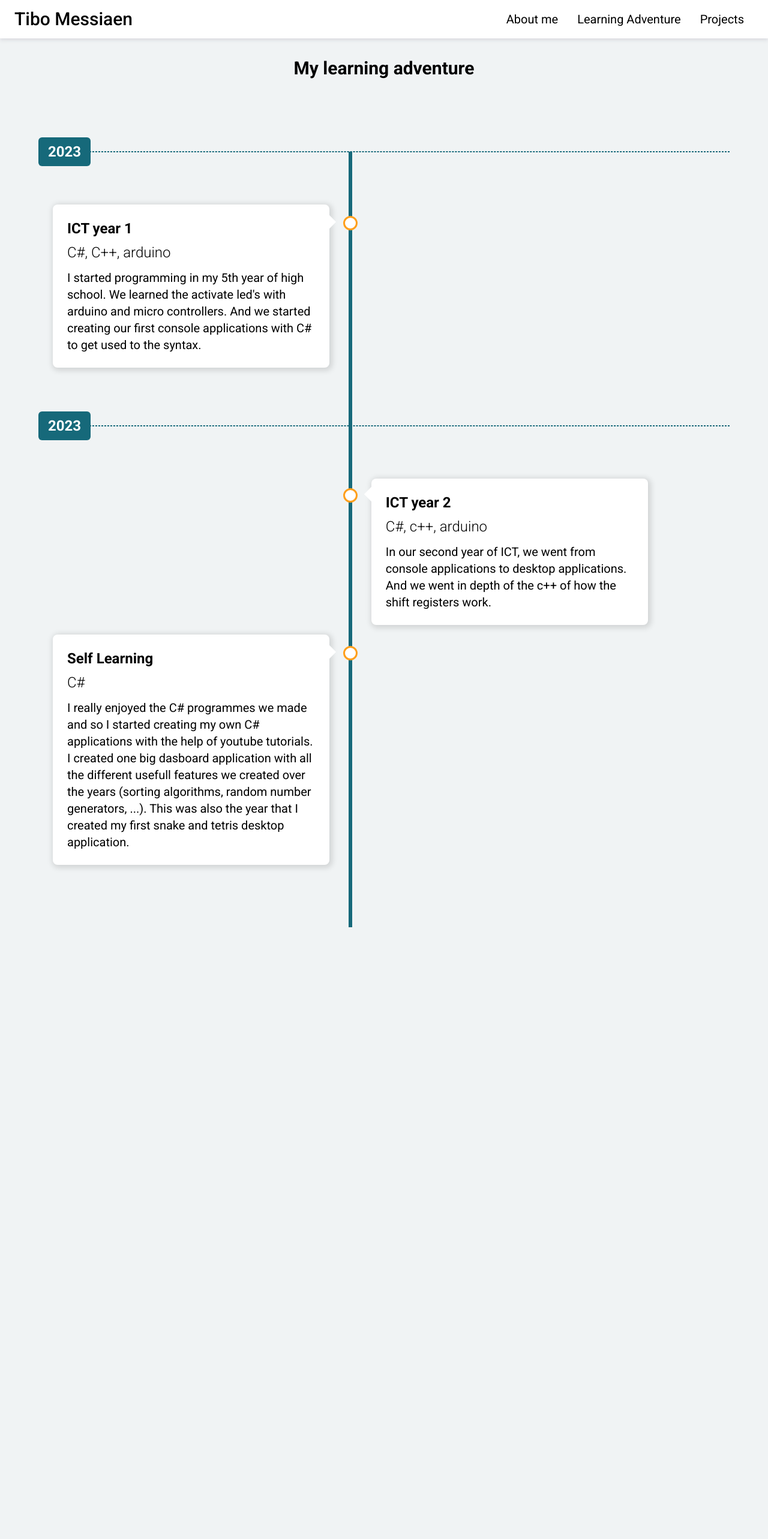
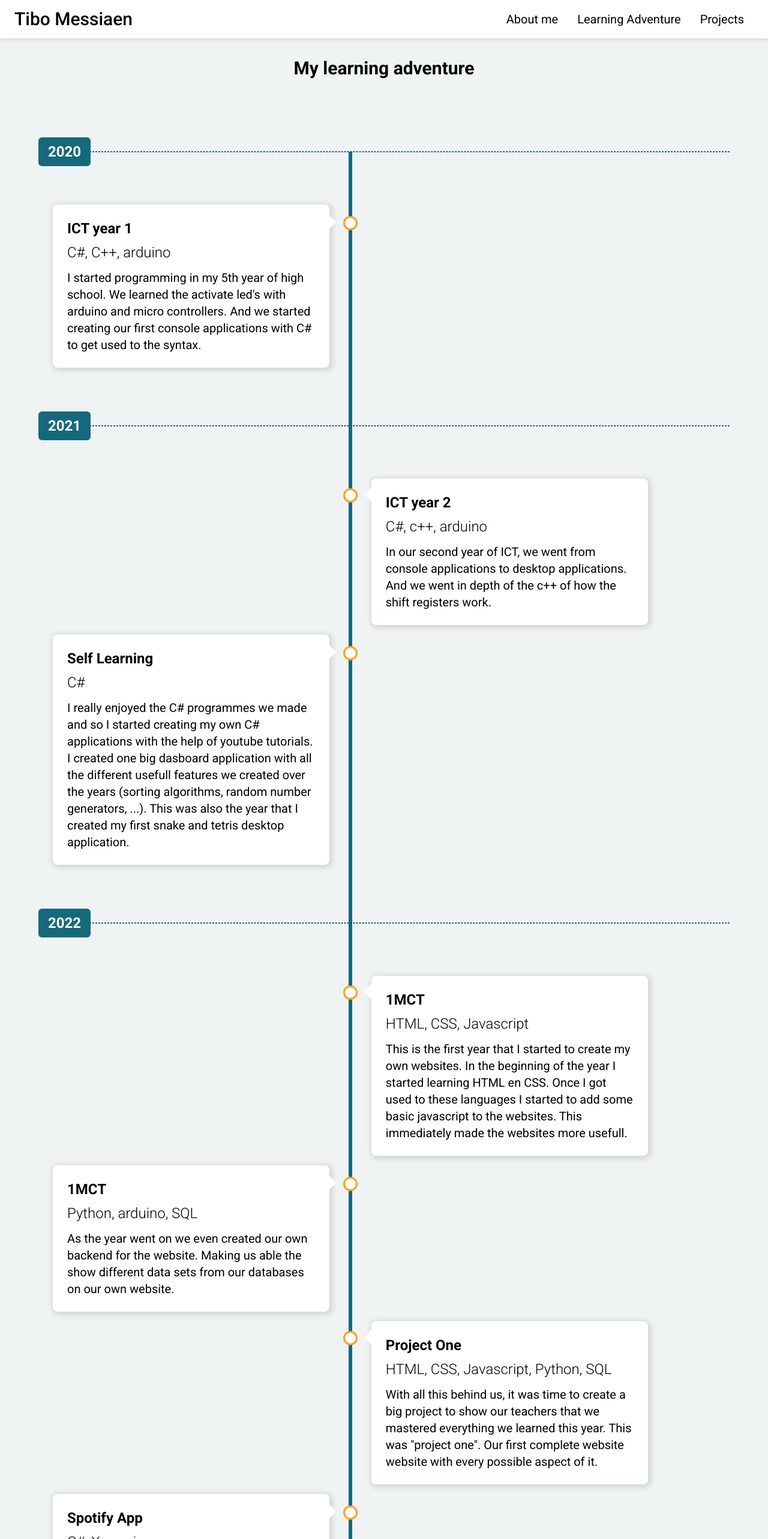
Before and after one commit to Vandammecasper/Portfolio, a React (Vite) app in the folder Portfolio/: page /learning in a window 1280 px wide. Shown: the top 2566 px of the page at 60% size. Before the commit the page ends 1546 px from the top, so only its background shows below. Built offline with nearby package versions, Linux system fonts and the light colour scheme.

Commit message:
feat: more projects

```diff
--- a/Portfolio/src/routes/Learning.tsx
+++ b/Portfolio/src/routes/Learning.tsx
@@ -11,12 +11,25 @@ function Learning() {
         <Title title="My learning adventure"/>
 
         <div className='max-w-6xl m-auto'>
-          <SeperatorLine year="2023"/>
+          <SeperatorLine year="2020"/>
           <LearningCard side='left' title='ICT year 1' subtitle='C#, C++, arduino' content="I started programming in my 5th year of high school. We learned the activate led's with arduino and micro controllers. And we started creating our first console applications with C# to get used to the syntax."/>
 
-          <SeperatorLine year="2023"/>
+          <SeperatorLine year="2021"/>
           <LearningCard side='right' title='ICT year 2' subtitle='C#, c++, arduino' content='In our second year of ICT, we went from console applications to desktop applications. And we went in depth of the c++ of how the shift registers work.'/>
           <LearningCard side='left' title='Self Learning' subtitle='C#' content='I really enjoyed the C# programmes we made and so I started creating my own C# applications with the help of youtube tutorials. I created one big dasboard application with all the different usefull features we created over the years (sorting algorithms, random number generators, ...). This was also the year that I created my first snake and tetris desktop application.'/>
+
+          <SeperatorLine year="2022"/>
+          <LearningCard side='right' title='1MCT' subtitle='HTML, CSS, Javascript' content='This is the first year that I started to create my own websites. In the beginning of the year I started learning HTML en CSS. Once I got used to these languages I started to add some basic javascript to the websites. This immediately made the websites more usefull.'/>
+          <LearningCard side='left' title='1MCT' subtitle='Python, arduino, SQL' content='As the year went on we even created our own backend for the website. Making us able the show different data sets from our databases on our own website.'/>
+          <LearningCard side='right' title='Project One' subtitle='HTML, CSS, Javascript, Python, SQL' content='With all this behind us, it was time to create a big project to show our teachers that we mastered everything we learned this year. This was "project one". Our first complete website website with every possible aspect of it.'/>
+          <LearningCard side='left' title='Spotify App' subtitle='C#, Xamarin' content='We had our first app to create. And I choose to recreate the spotify app with the official spotify api for developers. The app has a 2.O authentication to log you in and get all your spotify playlists and songs. You can even create, update en delete all your spotify playlist. you just cant listen to any songs in the app.'/>
+
+          <SeperatorLine year="2023"/>
+          <LearningCard side='right' title='2MCT' subtitle='C#, Azure, Docker, Dapr' content=''/>
+          <LearningCard side='left' title='2MCT' subtitle='HTML, CSS, Javascript, Typescript, Tailwind, React' content='This portfolio website you are looking at right now'/>
+          <LearningCard side='right' title='2MCT' subtitle='React Native, TypeScript' content='I created a DartCounter app in react native. I like the dart in my free time and this project was my opportunity to create my own version of a dart app, completely to my likings.'/>
+
+          <SeperatorLine year="NOW"/>
         </div>
     </div>
   )
--- a/Portfolio/src/routes/Projects.tsx
+++ b/Portfolio/src/routes/Projects.tsx
@@ -23,7 +23,7 @@ function Projects() {
             <div className='w-full pb-4 md:w-1/2 xl:p-12'>
               <img src={PortfolioMockup} alt="placeholder" className='w-full'/>
             </div>
-            <div className='w-full pb-12 md:w-1/2 place-self-center'>
+            <div className='w-full pb-12 md:w-1/2 place-self-center xl:p-12'>
               <ProjectInfo title="Portfolio" paragraph="I created my own website portfolio" technologies={[{title:"Front-end", technologies:["HTML","Tailwindcss","Typescript"]}]} footnote="Website:" footnoteLink={<a href="https://tibomessiaen.netlify.app/" target='_blank'>Portfolio</a>}/>
             </div>
         </div>
@@ -33,7 +33,7 @@ function Projects() {
               <video title='1VS1' className='xl:w-1/2 p-2' src={TeamProject1vs1Demo} controls>Your browser does not support the video tag.</video>
               <video title='1VS1' className='hidden xl:flex w-1/2 p-2' src={TeamProjectShuttleRunDemo} controls>Your browser does not support the video tag.</video>
             </div>
-            <div className='w-full pb-12 md:w-1/2 place-self-center'>
+            <div className='w-full pb-12 md:w-1/2 place-self-center xl:p-12'>
               <ProjectInfo title="Team project" paragraph="We created this project in team. The assignment was to create an interactive game with poles. The main goal was to make people move. With the focus on children (age 8-18). I designed and created the website, I also handled the communication with the backend." technologies={[{title:"Design", technologies:["Adobe XD","Photoshop"]},{title:"Front-end", technologies:["HTML","CSS","Javascript"]},{title:"Back-end", technologies:["HTTP","MQTT","Socket IO"]}]}/>
             </div>
         </div>
@@ -42,7 +42,7 @@ function Projects() {
             <div className='w-full pb-4 md:w-1/2 xl:p-12'>
              <video title='Shower monitor' src={ProjectOneDemo} controls>Your browser does not support the video tag.</video>
             </div>
-            <div className='w-full pb-12 md:w-1/2 place-self-center'>
+            <div className='w-full pb-12 md:w-1/2 place-self-center xl:p-12'>
               <ProjectInfo title="Project One" paragraph="Dit is project one!" technologies={[{title:"Front-end", technologies:["HTML","CSS"]},{title:"Back-end", technologies:["C#",".NET"]}]} footnote="Instructables:" footnoteLink={<a href="https://www.instructables.com/Water-shower-monitor/" target='_blank'>Water Shower Monitor</a>}/>
             </div>
         </div>
@@ -51,7 +51,7 @@ function Projects() {
             <div className='w-full pb-4 md:w-1/2 xl:p-12'>
               <img src={blackjack} alt="placeholder" className='w-full'/>
             </div>
-            <div className='w-full pb-12 md:w-1/2 place-self-center'>
+            <div className='w-full pb-12 md:w-1/2 place-self-center xl:p-12'>
               <ProjectInfo title="Blackjack" paragraph="I reacreated the popular card game blackjack. Also know as 21." technologies={[{title:"Front-end", technologies:["HTML","CSS","Javascript"]}]} footnote='Website:' footnoteLink={<a href="https://messiaentibo.github.io/Interaction-Design-Eindopdracht/" target='_blank'>Blackjack</a>}/>
             </div>
         </div>
```
